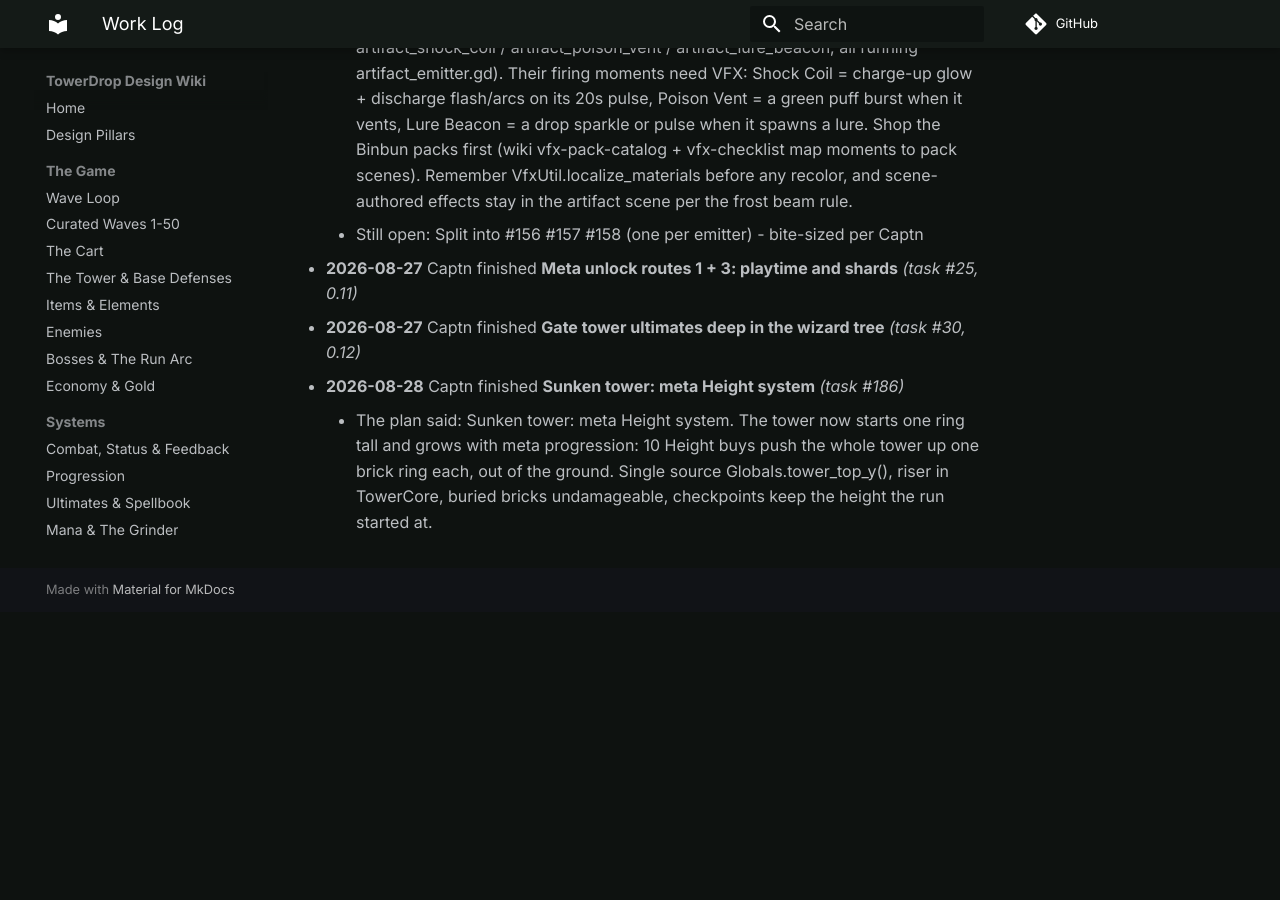
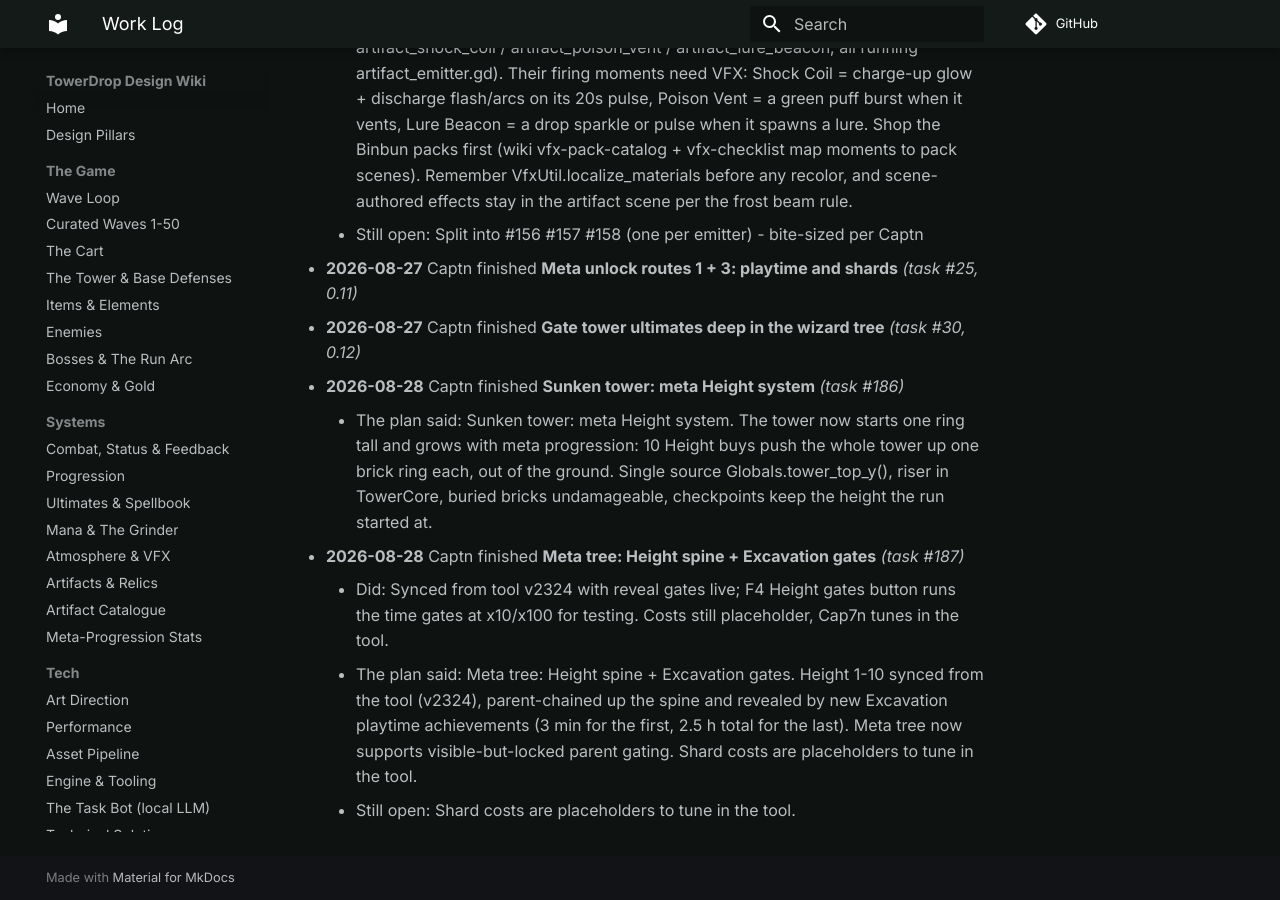
Before and after one commit to cap7n/towerdrop-docs, an MkDocs documentation site: the page built from docs/project/log.md, in a window 1280 px wide and 900 px high, scrolled down 5673 px. Built offline with MkDocs 1.6.1 and Material for MkDocs 9.7.7, drawn with Linux system fonts in a browser that asks for light colours; comment, search, counter and statistics services are not loaded; before the commit the page ends 6285 px from its top, so only the background shows below that.

Commit message:
log: Meta tree: Height spine + Excavation gates (task #187)

```diff
--- a/docs/project/log.md
+++ b/docs/project/log.md
@@ -57,3 +57,7 @@
 - **2026-08-27** Captn finished **Gate tower ultimates deep in the wizard tree** _(task #30, 0.12)_
 - **2026-08-28** Captn finished **Sunken tower: meta Height system** _(task #186)_
     - The plan said: Sunken tower: meta Height system. The tower now starts one ring tall and grows with meta progression: 10 Height buys push the whole tower up one brick ring each, out of the ground. Single source Globals.tower_top_y(), riser in TowerCore, buried bricks undamageable, checkpoints keep the height the run started at.
+- **2026-08-28** Captn finished **Meta tree: Height spine + Excavation gates** _(task #187)_
+    - Did: Synced from tool v2324 with reveal gates live; F4 Height gates button runs the time gates at x10/x100 for testing. Costs still placeholder, Cap7n tunes in the tool.
+    - The plan said: Meta tree: Height spine + Excavation gates. Height 1-10 synced from the tool (v2324), parent-chained up the spine and revealed by new Excavation playtime achievements (3 min for the first, 2.5 h total for the last). Meta tree now supports visible-but-locked parent gating. Shard costs are placeholders to tune in the tool.
+    - Still open: Shard costs are placeholders to tune in the tool.
```
